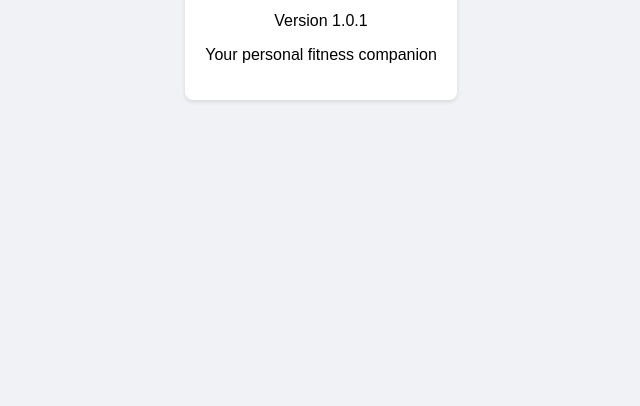
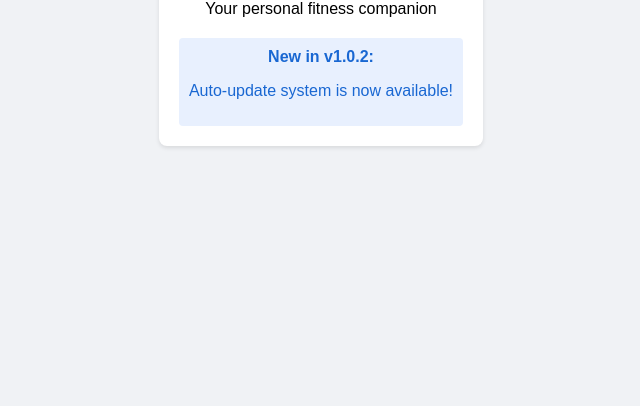
Before and after one commit to brettulin/lockin-fitness, an Electron app: page index.html in a window 1200 px wide. Shown: the part 394-800 px from the top of the page, without its empty margins (279-919 px from the left). Drawn offline with Linux system fonts and the light colour scheme.

Commit message:
Release v1.0.2

```diff
--- a/index.html
+++ b/index.html
@@ -22,13 +22,24 @@
         h1 {
             color: #1a73e8;
         }
+        .new-feature {
+            margin-top: 20px;
+            padding: 10px;
+            background-color: #e8f0fe;
+            border-radius: 4px;
+            color: #1967d2;
+        }
     </style>
 </head>
 <body>
     <div class="container">
         <h1>LockIn Fitness</h1>
-        <p>Version 1.0.1</p>
+        <p>Version 1.0.2</p>
         <p>Your personal fitness companion</p>
+        <div class="new-feature">
+            <strong>New in v1.0.2:</strong>
+            <p>Auto-update system is now available!</p>
+        </div>
     </div>
 </body>
 </html>
--- a/package.json
+++ b/package.json
@@ -1,6 +1,6 @@
 {
   "name": "lockin-fitness-desktop",
-  "version": "1.0.1",
+  "version": "1.0.2",
   "description": "LockIn Fitness Desktop Application",
   "main": "main.js",
   "scripts": {
```
Also changed, not shown: release-notes.md (+1 -1 lines), 1 other file.
